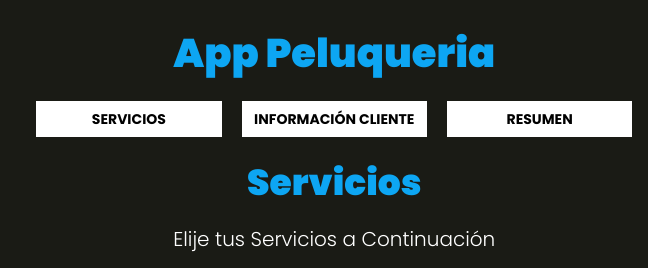
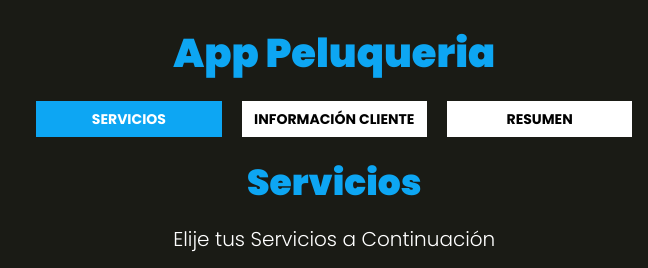
Before and after one commit to DavidSC34/appsalon, a website with bundled scripts: page index.html in a window 1280 px wide. Both pictures are taken after a click on the button "SERVICIOS". Shown: the top 268 px of the page, 632-1280 px from the left. Built offline with nearby package versions, Linux system fonts and the light colour scheme.

Commit message:
estilo y funcionalidad de los tabs

```diff
--- a/src/js/app.js
+++ b/src/js/app.js
@@ -7,19 +7,42 @@ document.addEventListener('DOMContentLoaded', function() {
 function iniciarApp() {
     mostrarServicios();
     //Resalta el Div actual segun el tab al que se presiona
+    mostrarSeccion();
 
     //Oculta o muestra una seccion segun el tab al que se presiona
     cambiarSeccion();
 }
 
-function cambiarSeccion(){
+function mostrarSeccion() {
+    const seccionActual = document.querySelector(`#paso-${pagina}`);
+    seccionActual.classList.add('mostrar-seccion');
+
+    //Resalta el tab actual
+    const tab = document.querySelector(`[data-paso="${pagina}"]`);
+    tab.classList.add('actual');
+
+}
+
+function cambiarSeccion() {
     const enlaces = document.querySelectorAll('.tabs button');
-    enlaces.forEach( e=>{
-            e.addEventListener('click',e=>{
-               e.preventDefault();
-               pagina = parseInt(e.target.dataset.paso);
-               console.log(pagina);
-            });
+    enlaces.forEach(e => {
+        e.addEventListener('click', e => {
+            e.preventDefault();
+            pagina = parseInt(e.target.dataset.paso);
+            //Eliminar mostrar-seccion del seccion anterior
+            document.querySelector('.mostrar-seccion').classList.remove('mostrar-seccion');
+
+            //Agrega mostrar-seccion donde dimos click
+            const seccion = document.querySelector(`#paso-${pagina}`);
+            seccion.classList.add('mostrar-seccion');
+
+            //Eliminar la clase de actual en tab anterior
+            document.querySelector('.tabs .actual').classList.remove('actual');
+
+            //Agregar la clase de actual en el nuevo tab
+            const tab = document.querySelector(`[data-paso="${pagina}"]`);
+            tab.classList.add('actual');
+        });
 
     });
 }
@@ -70,21 +93,21 @@ async function mostrarServicios() {
     }
 }
 
-function seleccionarServicio(e){
+function seleccionarServicio(e) {
 
-   let elemento;
+    let elemento;
     //Forzar que el eelemento al cual le damos click sea uel DVIV
-    if(e.target.tagName ==='P'){
-      elemento = e.target.parentElement;
-    }else{
+    if (e.target.tagName === 'P') {
+        elemento = e.target.parentElement;
+    } else {
         elemento = e.target;
 
     }
 
-    if(elemento.classList.contains('seleccionado')){
+    if (elemento.classList.contains('seleccionado')) {
 
         elemento.classList.remove('seleccionado');
-    }else{
+    } else {
 
         elemento.classList.add('seleccionado');
     }
--- a/src/scss/layout/_UI.scss
+++ b/src/scss/layout/_UI.scss
@@ -25,8 +25,12 @@ body {
     .seccion {
         display: none;
         margin-top: $separacion / 2;
-        &:first-of-type {
-            display: block;
-        }
+        // &:first-of-type {
+        //     display: block;
+        // }
     }
 }
+
+.mostrar-seccion {
+    display: block!important;
+}
--- a/src/scss/layout/_tabs.scss
+++ b/src/scss/layout/_tabs.scss
@@ -8,6 +8,10 @@
         text-align: center;
         text-transform: uppercase;
         border: none;
+        &.actual {
+            background-color: $azul;
+            color: $blanco;
+        }
         &:hover {
             cursor: pointer;
         }
```
Also changed, not shown: build/css/app.css, build/img/1.jpg, build/img/1.webp, build/js/bundle.min.js, 2 other files.
